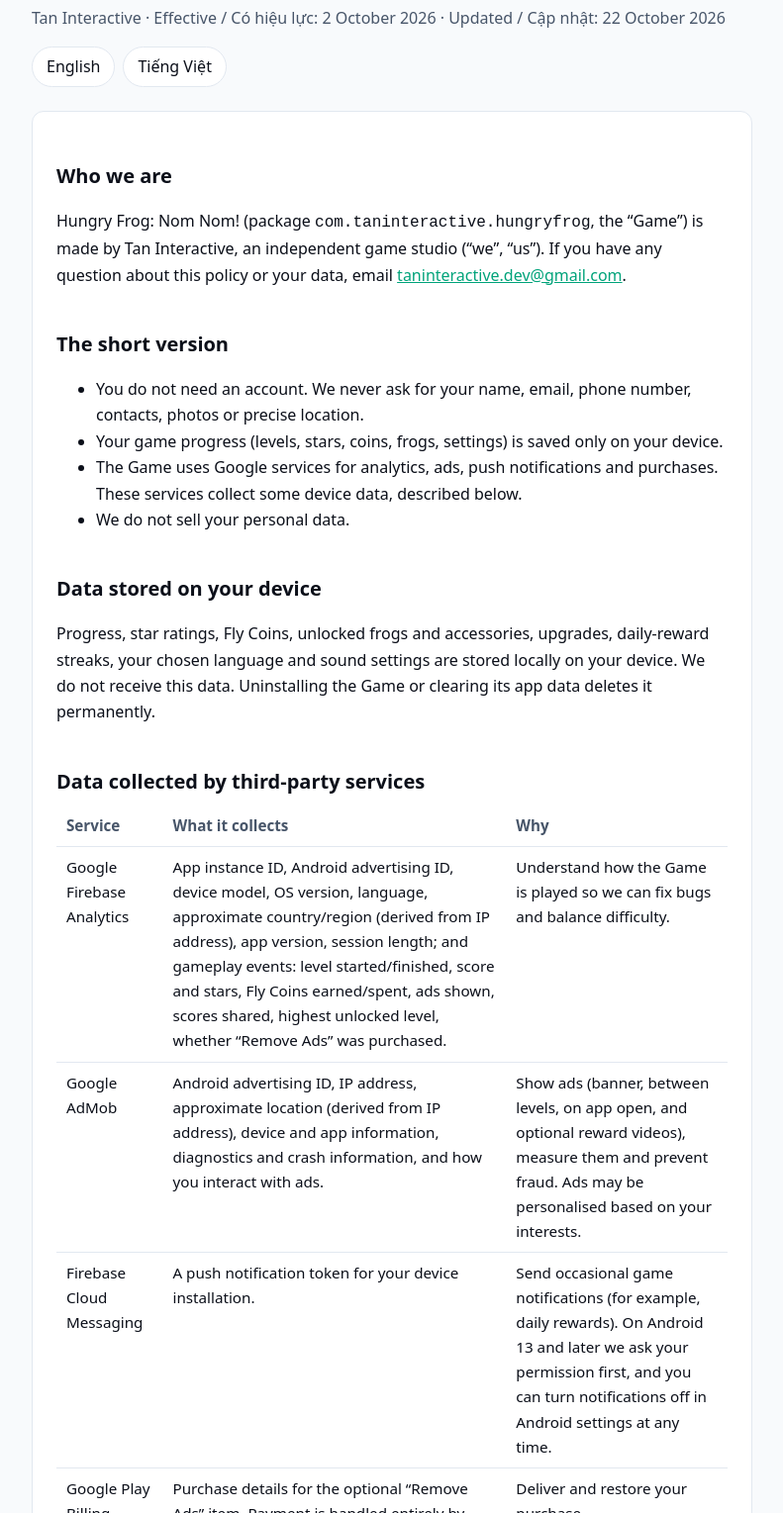
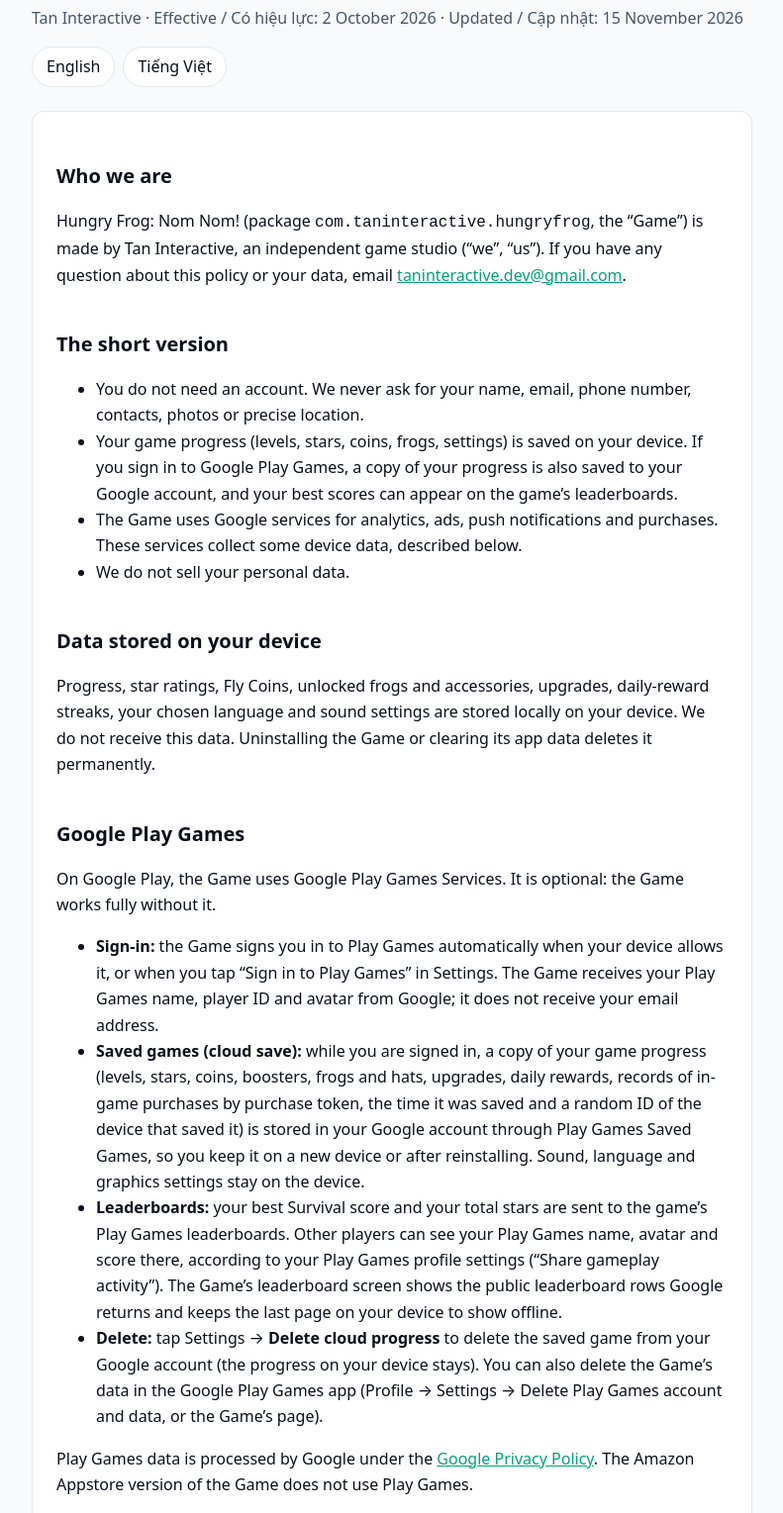
Before and after one commit to taninteractive/taninteractive.github.io, a plain HTML site: page hungry-frog/privacy-policy.html in a window 1280 px wide. Shown: the part 71-1600 px from the top of the page at 99% size, without its empty margins (244-1035 px from the left). Drawn offline with Linux system fonts and the light colour scheme.

Commit message:
Hungry Frog privacy: add Google Play Games (cloud save, leaderboards)

```diff
--- a/hungry-frog/privacy-policy.html
+++ b/hungry-frog/privacy-policy.html
@@ -59,7 +59,7 @@
 <main>
   <header>
     <h1>Hungry Frog: Nom Nom! — Privacy Policy</h1>
-    <p class="meta">Tan Interactive · Effective / Có hiệu lực: 2 October 2026 · Updated / Cập nhật: 22 October 2026</p>
+    <p class="meta">Tan Interactive · Effective / Có hiệu lực: 2 October 2026 · Updated / Cập nhật: 15 November 2026</p>
     <nav>
       <a href="#en">English</a>
       <a href="#vi">Tiếng Việt</a>
@@ -79,7 +79,7 @@
     <h2>The short version</h2>
     <ul>
       <li>You do not need an account. We never ask for your name, email, phone number, contacts, photos or precise location.</li>
-      <li>Your game progress (levels, stars, coins, frogs, settings) is saved only on your device.</li>
+      <li>Your game progress (levels, stars, coins, frogs, settings) is saved on your device. If you sign in to Google Play Games, a copy of your progress is also saved to your Google account, and your best scores can appear on the game’s leaderboards.</li>
       <li>The Game uses Google services for analytics, ads, push notifications and purchases. These services collect some device data, described below.</li>
       <li>We do not sell your personal data.</li>
     </ul>
@@ -89,6 +89,20 @@
       Progress, star ratings, Fly Coins, unlocked frogs and accessories, upgrades, daily-reward streaks,
       your chosen language and sound settings are stored locally on your device. We do not receive this data.
       Uninstalling the Game or clearing its app data deletes it permanently.
+    </p>
+
+    <h2 id="play-games">Google Play Games</h2>
+    <p>
+      On Google Play, the Game uses Google Play Games Services. It is optional: the Game works fully without it.
+    </p>
+    <ul>
+      <li><strong>Sign-in:</strong> the Game signs you in to Play Games automatically when your device allows it, or when you tap “Sign in to Play Games” in Settings. The Game receives your Play Games name, player ID and avatar from Google; it does not receive your email address.</li>
+      <li><strong>Saved games (cloud save):</strong> while you are signed in, a copy of your game progress (levels, stars, coins, boosters, frogs and hats, upgrades, daily rewards, records of in-game purchases by purchase token, the time it was saved and a random ID of the device that saved it) is stored in your Google account through Play Games Saved Games, so you keep it on a new device or after reinstalling. Sound, language and graphics settings stay on the device.</li>
+      <li><strong>Leaderboards:</strong> your best Survival score and your total stars are sent to the game’s Play Games leaderboards. Other players can see your Play Games name, avatar and score there, according to your Play Games profile settings (“Share gameplay activity”). The Game’s leaderboard screen shows the public leaderboard rows Google returns and keeps the last page on your device to show offline.</li>
+      <li><strong>Delete:</strong> tap Settings → <strong>Delete cloud progress</strong> to delete the saved game from your Google account (the progress on your device stays). You can also delete the Game’s data in the Google Play Games app (Profile → Settings → Delete Play Games account and data, or the Game’s page).</li>
+    </ul>
+    <p>
+      Play Games data is processed by Google under the <a href="https://policies.google.com/privacy">Google Privacy Policy</a>. The Amazon Appstore version of the Game does not use Play Games.
     </p>
 
     <h2>Data collected by third-party services</h2>
@@ -189,6 +203,7 @@
       <li><strong>Analytics data</strong> (gameplay events and device identifiers held in Google Analytics for Firebase): email <a href="mailto:taninteractive.dev@gmail.com?subject=Hungry%20Frog%20data%20deletion">taninteractive.dev@gmail.com</a> with the subject “Hungry Frog data deletion”. We will delete the data linked to your app installation within 30 days and confirm by email. Deleting it does not affect your game progress.</li>
       <li><strong>Advertising data</strong> (Google AdMob): reset or delete your advertising ID in Android Settings → Google → Ads. Data held by Google is governed by the Google Privacy Policy.</li>
       <li><strong>Push notification token</strong>: uninstalling the Game invalidates it; Firebase removes inactive tokens automatically.</li>
+      <li><strong>Google Play Games</strong> (cloud save and leaderboard scores): Settings → Delete cloud progress deletes the saved game from your Google account; the Google Play Games app can delete all of the Game’s Play Games data, including leaderboard scores. See <a href="#play-games">Google Play Games</a>.</li>
     </ol>
     <p>
       We keep nothing else about you. Purchase records for “Remove Ads” are kept by Google Play under Google’s terms
@@ -244,7 +259,7 @@
     <h2>Tóm tắt</h2>
     <ul>
       <li>Bạn không cần tạo tài khoản. Chúng tôi không bao giờ yêu cầu tên, email, số điện thoại, danh bạ, ảnh hay vị trí chính xác của bạn.</li>
-      <li>Tiến trình chơi (màn chơi, sao, xu, ếch, cài đặt) chỉ được lưu trên thiết bị của bạn.</li>
+      <li>Tiến trình chơi (màn chơi, sao, xu, ếch, cài đặt) được lưu trên thiết bị của bạn. Nếu bạn đăng nhập Google Play Games, một bản sao tiến trình cũng được lưu vào tài khoản Google, và điểm cao của bạn có thể hiện trên bảng xếp hạng của trò chơi.</li>
       <li>Trò chơi dùng các dịch vụ của Google để phân tích, hiển thị quảng cáo, gửi thông báo và xử lý giao dịch mua. Các dịch vụ này thu thập một số dữ liệu thiết bị như mô tả bên dưới.</li>
       <li>Chúng tôi không bán dữ liệu cá nhân của bạn.</li>
     </ul>
@@ -254,6 +269,20 @@
       Tiến trình, số sao, Xu Ruồi, ếch và phụ kiện đã mở khóa, nâng cấp, chuỗi quà hằng ngày, ngôn ngữ và cài đặt âm thanh
       được lưu cục bộ trên thiết bị. Chúng tôi không nhận được dữ liệu này.
       Gỡ cài đặt Trò chơi hoặc xóa dữ liệu ứng dụng sẽ xóa vĩnh viễn dữ liệu đó.
+    </p>
+
+    <h2 id="play-games-vi">Google Play Games</h2>
+    <p>
+      Trên Google Play, Trò chơi dùng Google Play Games Services. Đây là tùy chọn: không đăng nhập thì Trò chơi vẫn chạy đầy đủ.
+    </p>
+    <ul>
+      <li><strong>Đăng nhập:</strong> Trò chơi tự đăng nhập Play Games khi thiết bị cho phép, hoặc khi bạn bấm “Đăng nhập Play Games” trong Cài đặt. Trò chơi nhận tên Play Games, mã người chơi và ảnh đại diện từ Google; không nhận địa chỉ email.</li>
+      <li><strong>Lưu tiến trình lên mây:</strong> khi đã đăng nhập, một bản sao tiến trình (màn, sao, xu, vật phẩm hỗ trợ, ếch và mũ, nâng cấp, quà hằng ngày, sổ giao dịch mua trong game theo mã giao dịch, thời điểm lưu và một mã ngẫu nhiên của thiết bị đã lưu) được lưu vào tài khoản Google qua Saved Games của Play Games, để bạn giữ tiến trình khi đổi máy hoặc cài lại. Cài đặt âm thanh, ngôn ngữ và đồ họa vẫn ở trên máy.</li>
+      <li><strong>Bảng xếp hạng:</strong> điểm cao chế độ Sinh tồn và tổng số sao được gửi lên bảng xếp hạng Play Games của trò chơi. Người chơi khác có thể thấy tên, ảnh đại diện và điểm của bạn ở đó, theo cài đặt hồ sơ Play Games (“Chia sẻ hoạt động chơi game”). Màn xếp hạng của Trò chơi hiện các hàng công khai Google trả về và lưu trang gần nhất trên máy để xem khi mất mạng.</li>
+      <li><strong>Xóa:</strong> bấm Cài đặt → <strong>Xoá tiến trình trên mây</strong> để xóa bản lưu khỏi tài khoản Google (tiến trình trên máy vẫn còn). Bạn cũng có thể xóa dữ liệu của Trò chơi trong ứng dụng Google Play Games.</li>
+    </ul>
+    <p>
+      Dữ liệu Play Games do Google xử lý theo <a href="https://policies.google.com/privacy">Chính sách quyền riêng tư của Google</a>. Phiên bản trên Amazon Appstore không dùng Play Games.
     </p>
 
     <h2>Dữ liệu do dịch vụ bên thứ ba thu thập</h2>
@@ -352,6 +381,7 @@
       <li><strong>Dữ liệu phân tích</strong> (sự kiện trong game và mã nhận dạng thiết bị trên Google Analytics for Firebase): gửi email tới <a href="mailto:taninteractive.dev@gmail.com?subject=Hungry%20Frog%20data%20deletion">taninteractive.dev@gmail.com</a> với tiêu đề “Hungry Frog data deletion”. Chúng tôi sẽ xóa dữ liệu gắn với lượt cài đặt của bạn trong vòng 30 ngày và xác nhận qua email. Việc này không ảnh hưởng đến tiến trình chơi.</li>
       <li><strong>Dữ liệu quảng cáo</strong> (Google AdMob): đặt lại hoặc xóa ID quảng cáo trong Cài đặt Android → Google → Quảng cáo. Dữ liệu do Google lưu giữ tuân theo Chính sách quyền riêng tư của Google.</li>
       <li><strong>Mã thông báo đẩy</strong>: gỡ cài đặt Trò chơi sẽ vô hiệu hóa mã này; Firebase tự động xóa các mã không còn hoạt động.</li>
+      <li><strong>Google Play Games</strong> (bản lưu trên mây và điểm trên bảng xếp hạng): Cài đặt → Xoá tiến trình trên mây xóa bản lưu khỏi tài khoản Google; ứng dụng Google Play Games có thể xóa toàn bộ dữ liệu Play Games của Trò chơi, kể cả điểm trên bảng xếp hạng. Xem <a href="#play-games-vi">Google Play Games</a>.</li>
     </ol>
     <p>
       Chúng tôi không lưu thêm dữ liệu nào khác về bạn. Hồ sơ mua gói “Xóa quảng cáo” do Google Play lưu giữ theo điều khoản của Google
```
